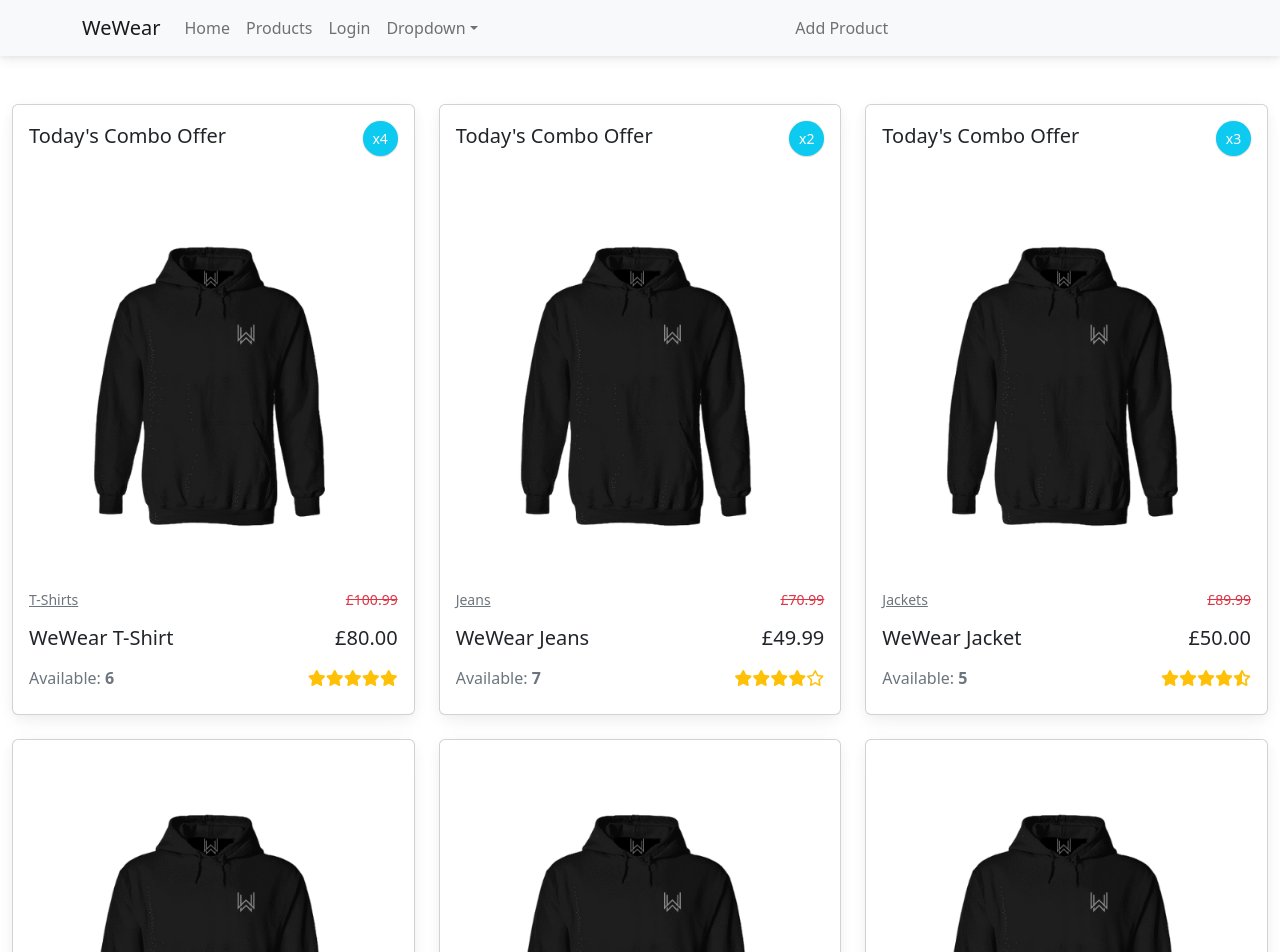
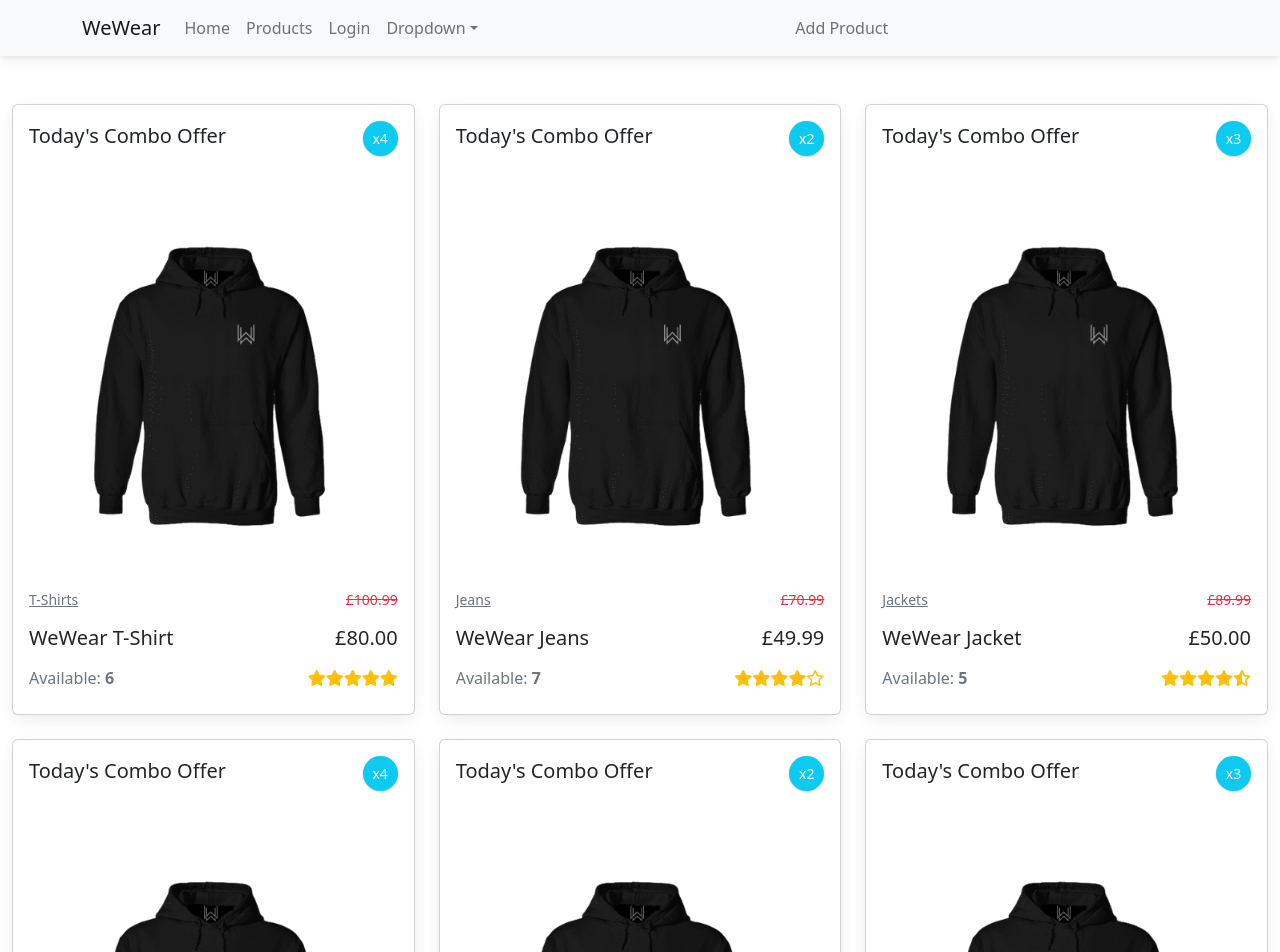
Before and after one commit to KhaledQasim/Team29Frontend, a React (Create React App) app: page /products in a window 1280 px wide. Shown: the top 952 px of the page. Built offline with nearby package versions, Linux system fonts and the light colour scheme.

Commit message:
redid the second row of sample products

```diff
--- a/src/pages/Products.jsx
+++ b/src/pages/Products.jsx
@@ -163,7 +163,7 @@
       <MDBRow>
         <MDBCol md="12" lg="4" className="mb-4 mb-lg-0">
           <MDBCard>
-            {/* <div className="d-flex justify-content-between p-3">
+            <div className="d-flex justify-content-between p-3">
               <p className="lead mb-0">Today's Combo Offer</p>
               <div
                 className="bg-info rounded-circle d-flex align-items-center justify-content-center shadow-1-strong"
@@ -171,7 +171,7 @@
               >
                 <p className="text-white mb-0 small">x4</p>
               </div>
-            </div> */}
+            </div>
             <MDBCardImage
               src={image}
               position="top"
@@ -211,7 +211,7 @@
         </MDBCol>
         <MDBCol md="12" lg="4" className="mb-4 mb-lg-0">
           <MDBCard>
-            {/* <div className="d-flex justify-content-between p-3">
+            <div className="d-flex justify-content-between p-3">
               <p className="lead mb-0">Today's Combo Offer</p>
               <div
                 className="bg-info rounded-circle d-flex align-items-center justify-content-center shadow-1-strong"
@@ -219,7 +219,7 @@
               >
                 <p className="text-white mb-0 small">x2</p>
               </div>
-            </div> */}
+            </div>
             <MDBCardImage
               src={image}
               position="top"
@@ -259,7 +259,7 @@
         </MDBCol>
         <MDBCol md="12" lg="4" className="mb-4 mb-lg-0">
           <MDBCard>
-            {/* <div className="d-flex justify-content-between p-3">
+            <div className="d-flex justify-content-between p-3">
               <p className="lead mb-0">Today's Combo Offer</p>
               <div
                 className="bg-info rounded-circle d-flex align-items-center justify-content-center shadow-1-strong"
@@ -267,7 +267,7 @@
               >
                 <p className="text-white mb-0 small">x3</p>
               </div>
-            </div> */}
+            </div>
             <MDBCardImage
               src={image}
               position="top"
```
